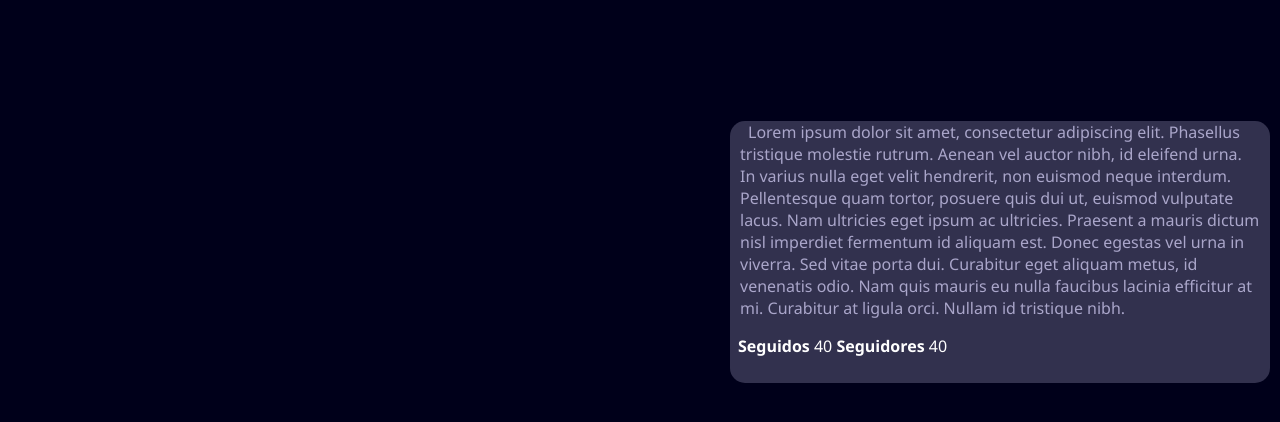
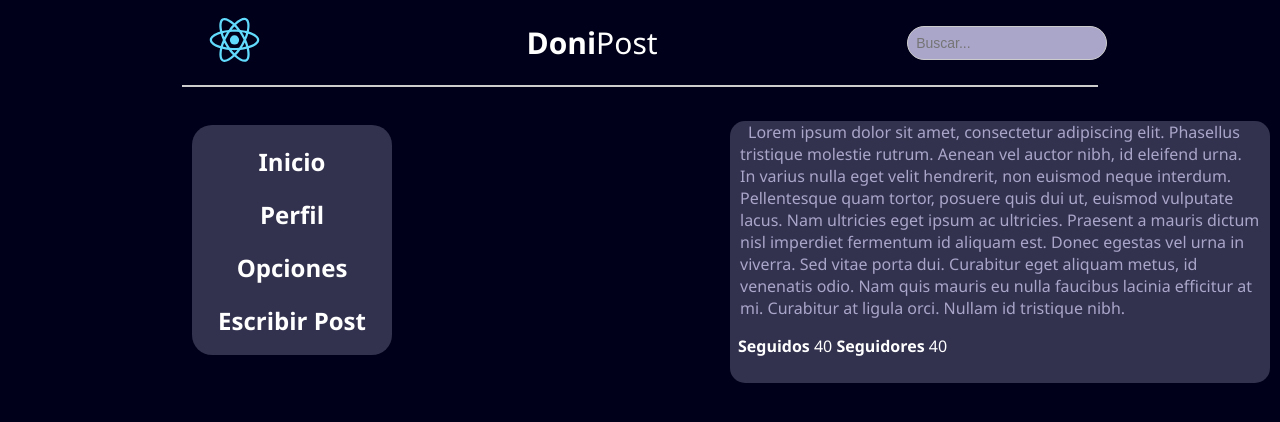
Before and after one commit to angeljpr6/DoniPost, a React (Create React App) app in the folder Aprendiendo/: page /Perfil in a window 1280 px wide. Shown: the top 422 px of the page. Built offline with nearby package versions, Linux system fonts and the light colour scheme; no server answers.

Commit message:
Arrelgo de fallos

```diff
--- a/Aprendiendo/src/components/Inicio.js
+++ b/Aprendiendo/src/components/Inicio.js
@@ -12,9 +12,8 @@ class Inicio extends Component {
                 <Header/>
                 <BarraLateral/>
                 <div id="contenido">
-
                     <div id="postsContent">
-                        <PostCard />
+                        <PostCard/>
                     </div>
                 </div>
 
--- a/Aprendiendo/src/components/Perfil.js
+++ b/Aprendiendo/src/components/Perfil.js
@@ -2,6 +2,8 @@ import React, { Component } from "react";
 
 import { getUser } from "../Recursos/UserLogin";
 import PostUser from "./PostUser";
+import Header from "./Header";
+import BarraLateral from "./BarraLateral";
 
 class Perfil extends Component{
 
@@ -9,6 +11,10 @@ class Perfil extends Component{
         const nombreUsuario = getUser()
         console.log(nombreUsuario)
         return(
+
+            <div>
+                <Header/>
+                <BarraLateral/>
                 <div id="contenido">
 
                     <div id="perfil">
@@ -26,6 +32,7 @@ class Perfil extends Component{
                         </div>
                     </div>
                 </div>
+            </div>
         )
     }
 }
```
Lines whose indentation alone changed are shown as unchanged.
